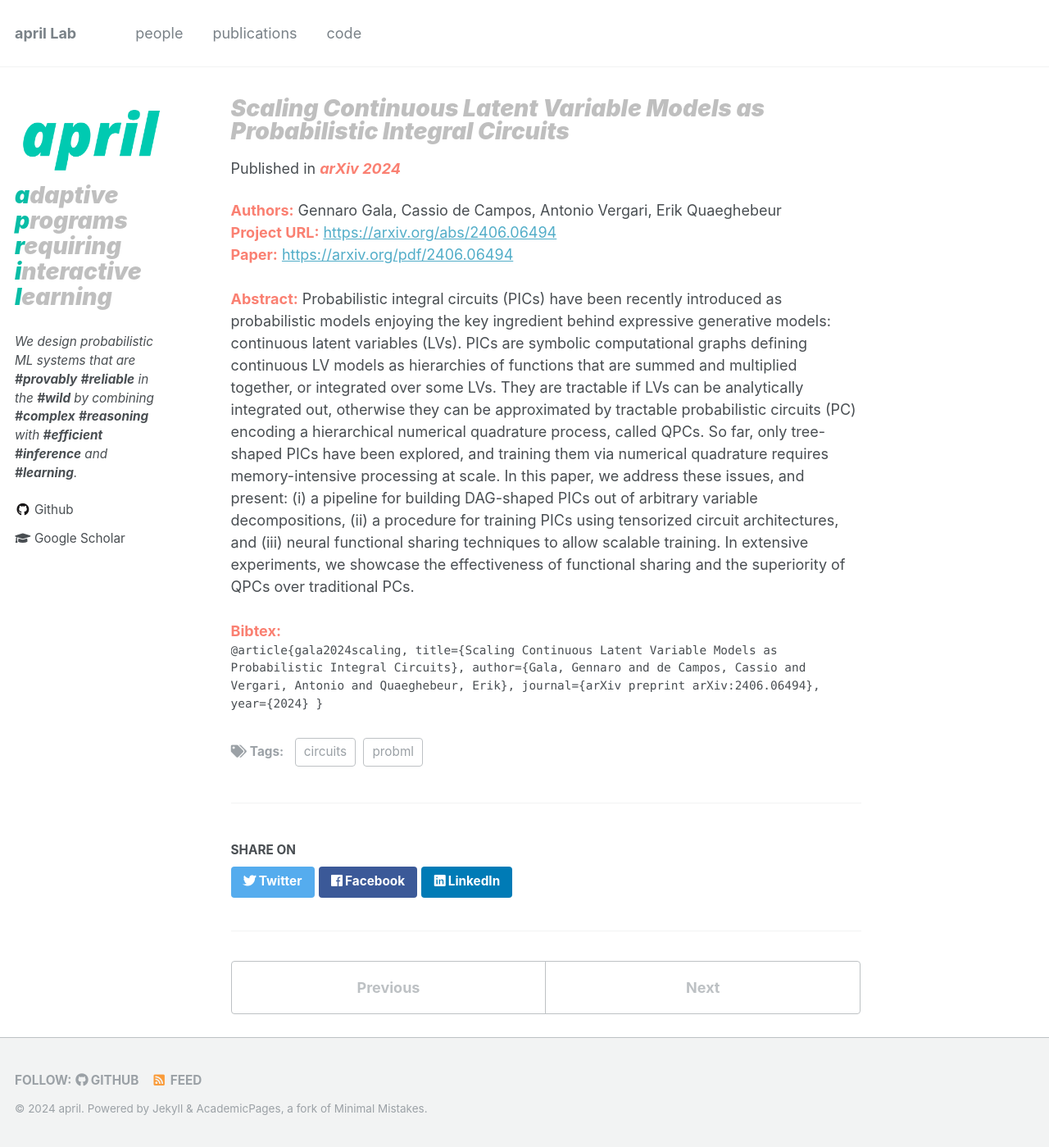
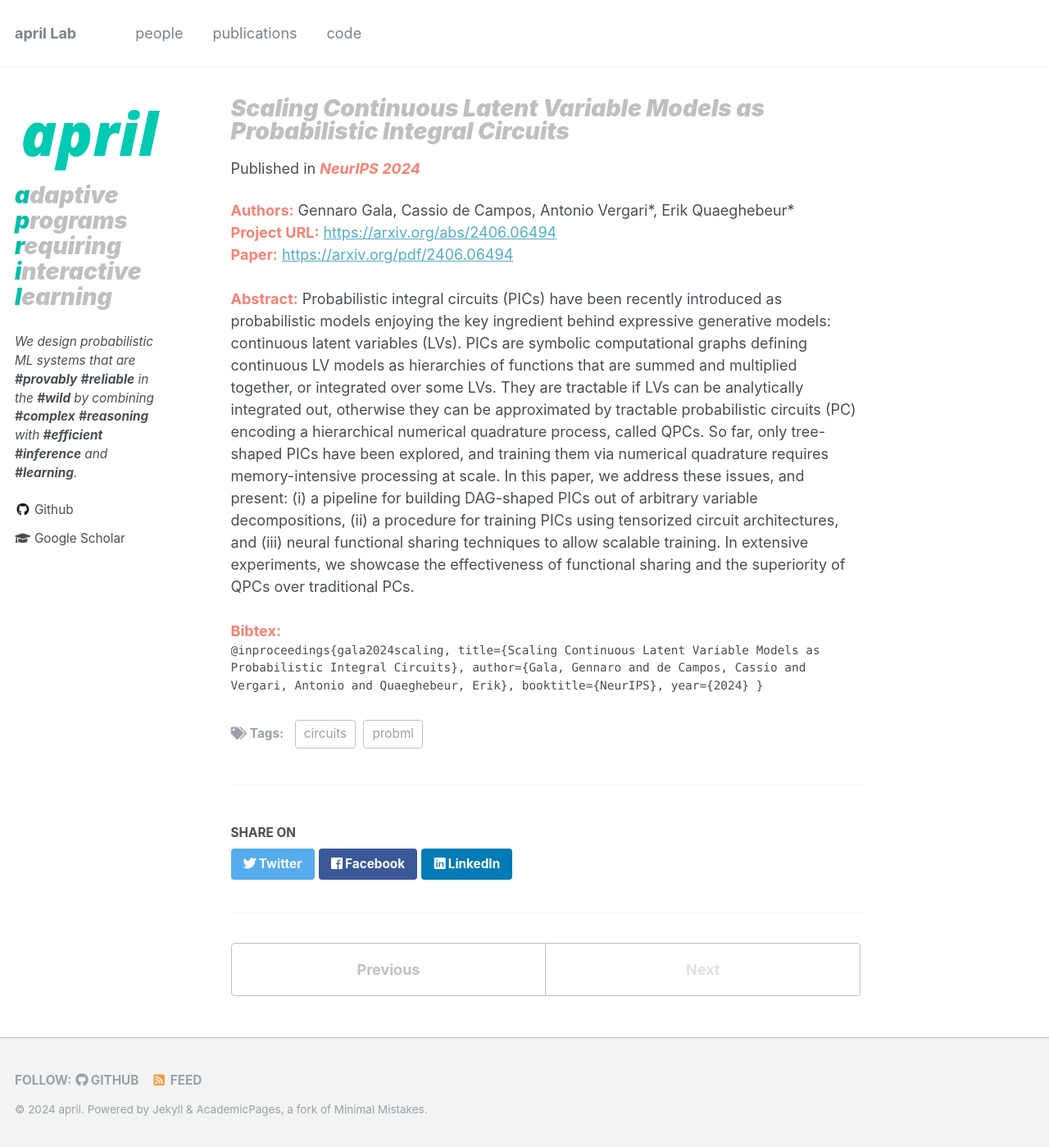
Before and after one commit to april-tools/april-tools.github.io, a Jekyll site: the page built from _publications/gala2024-tenpic.md, in a window 1280 px wide and 1399 px high. Shown: the whole window at 82% size. Built offline with Jekyll 4.4.1, drawn with Linux system fonts in a browser that asks for light colours; nearby versions of some CDN libraries.

Commit message:
neurips2024

```diff
--- a/_publications/gala2024-tenpic.md
+++ b/_publications/gala2024-tenpic.md
@@ -3,20 +3,21 @@ collection: publications
 ref: "gala2024tenpics"
 permalink: "publications/gala2024tenpics"
 title:  "Scaling Continuous Latent Variable Models as Probabilistic Integral Circuits"
-date:   2024-07-01 00:00
+date:   2024-09-26 00:00
 tags: circuits probml
 image: "/images/papers/gala2024tenpics/tenpics.png"
-authors: "Gennaro Gala, Cassio de Campos, Antonio Vergari, Erik Quaeghebeur"
+authors: "Gennaro Gala, Cassio de Campos, Antonio Vergari*, Erik Quaeghebeur*"
 paperurl: "https://arxiv.org/abs/2406.06494"
 pdf: "https://arxiv.org/pdf/2406.06494"
-venue: "arXiv 2024"
+venue: "NeurIPS 2024"
+award: "spotlight"
 excerpt: "We scale continuous latent variable mixtures and adapt them to have intricate dependencies, obtaining state-of-the-art likelihoods for tractable models"
 abstract: "Probabilistic integral circuits (PICs) have been recently introduced as probabilistic models enjoying the key ingredient behind expressive generative models: continuous latent variables (LVs). PICs are symbolic computational graphs defining continuous LV models as hierarchies of functions that are summed and multiplied together, or integrated over some LVs. They are tractable if LVs can be analytically integrated out, otherwise they can be approximated by tractable probabilistic circuits (PC) encoding a hierarchical numerical quadrature process, called QPCs. So far, only tree-shaped PICs have been explored, and training them via numerical quadrature requires memory-intensive processing at scale. In this paper, we address these issues, and present: (i) a pipeline for building DAG-shaped PICs out of arbitrary variable decompositions, (ii) a procedure for training PICs using tensorized circuit architectures, and (iii) neural functional sharing techniques to allow scalable training. In extensive experiments, we showcase the effectiveness of functional sharing and the superiority of QPCs over traditional PCs."
 supplemental:
-bibtex: "@article{gala2024scaling,
+bibtex: "@inproceedings{gala2024scaling,
   title={Scaling Continuous Latent Variable Models as Probabilistic Integral Circuits},
   author={Gala, Gennaro and de Campos, Cassio and Vergari, Antonio and Quaeghebeur, Erik},
-  journal={arXiv preprint arXiv:2406.06494},
+  booktitle={NeurIPS},
   year={2024}
 }"
 ---
```
Also changed, not shown: _news/neurips2024.md (added, +7 -0 lines), _publications/bortolotti2024rsbench.md (+4 -4 lines).
